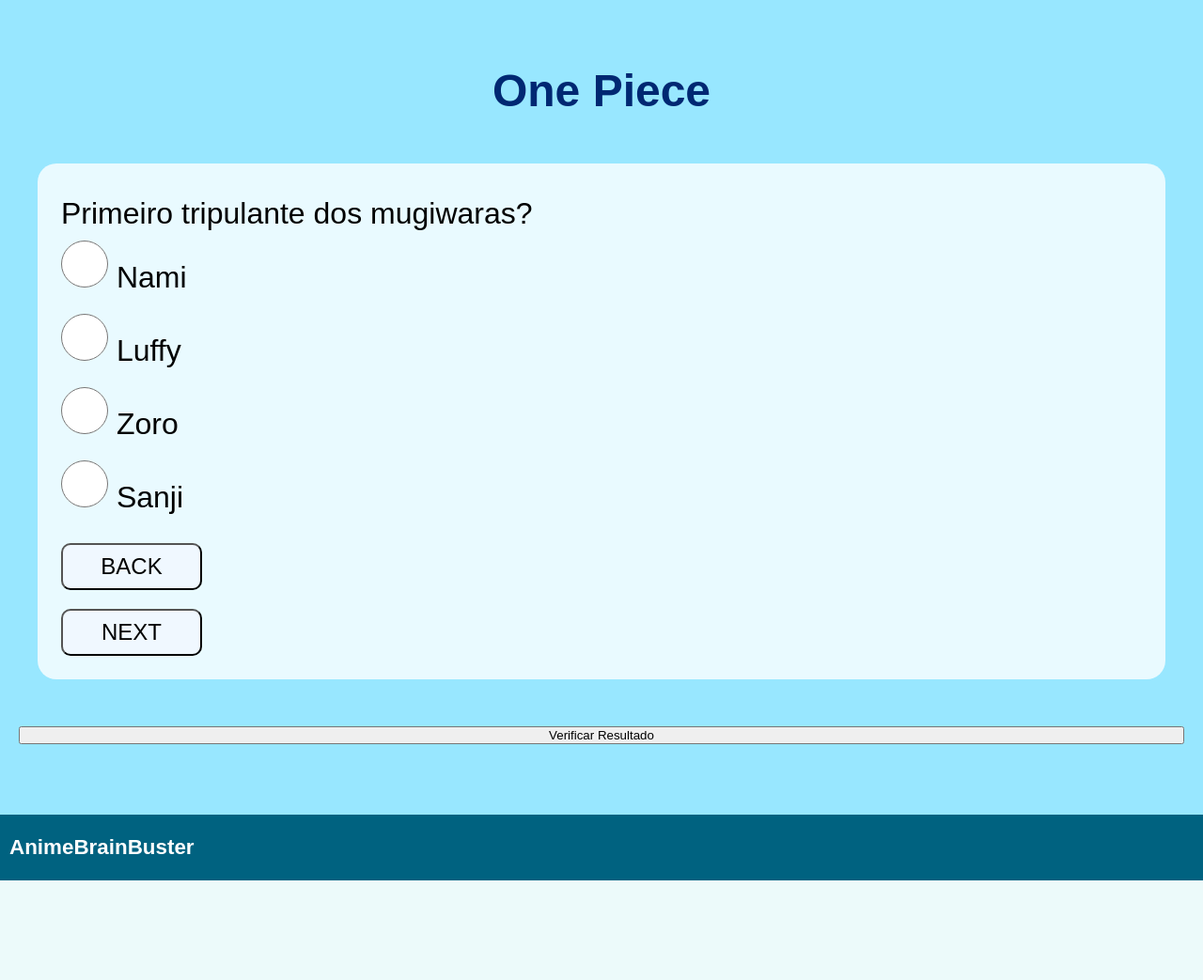
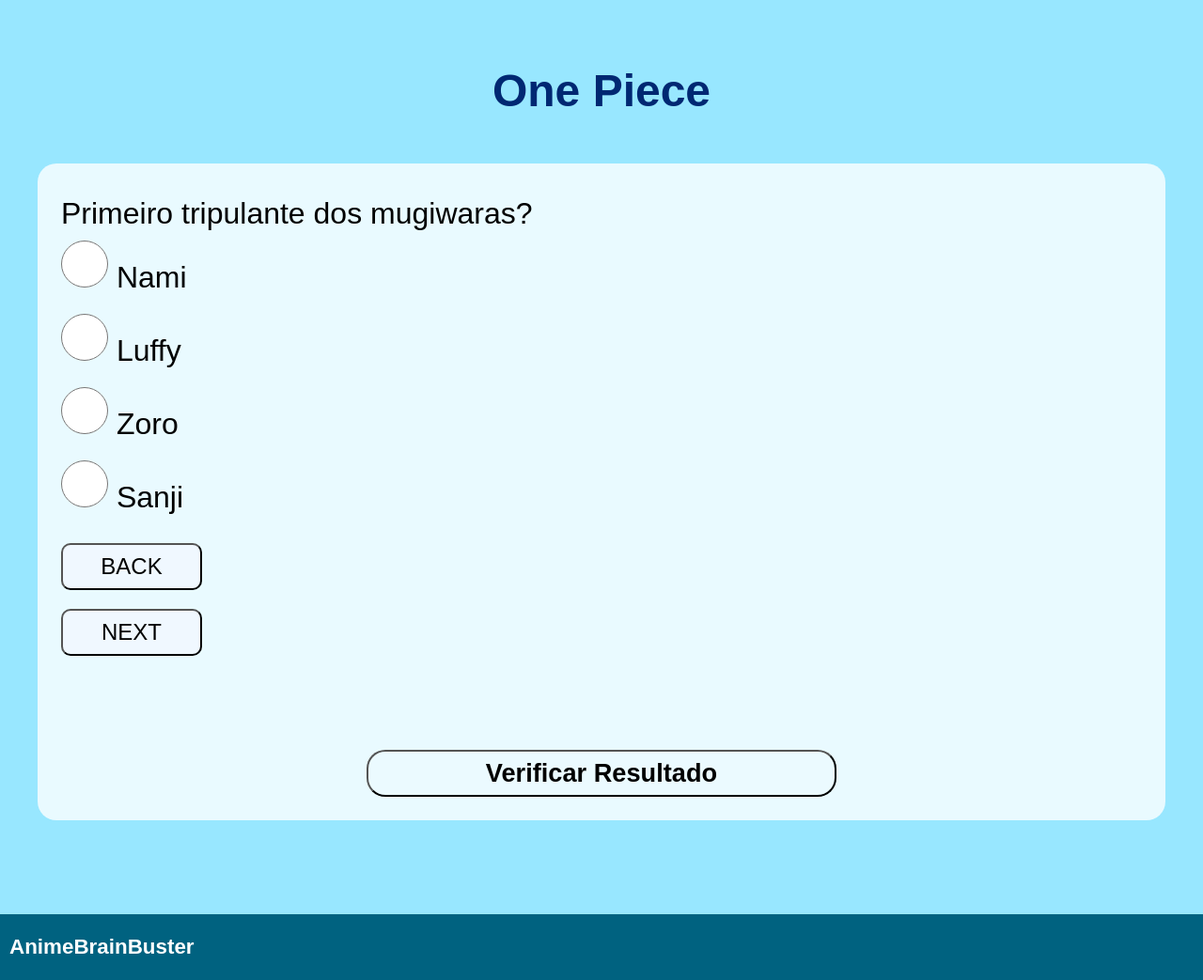
Before and after one commit to DiogoMelloDM7/AnimeBrainBuster, a Django app: page /quizindividual/1 in a window 1280 px wide. Shown: the part 111-1154 px from the top of the page at 94% size. Before the commit the page ends 1048 px from the top, so only its background shows below. Run offline with Django 4.2, Linux system fonts and the light colour scheme; a user stored in the database is signed in; data comes from the database, SQL or seed files in the repository.

Commit message:
Add funcionalidades

```diff
--- a/animes/templates/quiz-individual.html
+++ b/animes/templates/quiz-individual.html
@@ -14,16 +14,21 @@ Quiz {{ quiz }}
         {% for pergunta in object_list %}
         <div class="question-quiz none" style="{% if forloop.counter == 1 %}display:flex; {% endif %}" id="question-quiz-{{ forloop.counter }}">
             <label class="question-quiz-ask">{{ pergunta.pergunta }}</label>
-            <label class="label-input-quiz"><input type='radio' name='resposta-questao-{{ forloop.counter }}' value="A" class='question-quiz-answer required'> {{ pergunta.respostaA }}</label>
-            <label class="label-input-quiz"><input type='radio' name='resposta-questao-{{ forloop.counter }}' value="B" class='question-quiz-answer required'> {{ pergunta.respostaB }}</label>
-            <label class="label-input-quiz"><input type='radio' name='resposta-questao-{{ forloop.counter }}' value="C" class='question-quiz-answer required'> {{ pergunta.respostaC }}</label>
-            <label class="label-input-quiz"><input type='radio' name='resposta-questao-{{ forloop.counter }}' value="D" class='question-quiz-answer required'> {{ pergunta.respostaD }}</label>
+            <label class="label-input-quiz"><input type='radio' name='resposta-questao-{{ forloop.counter }}' value="A" class='question-quiz-answer' required> {{ pergunta.respostaA }}</label>
+            <label class="label-input-quiz"><input type='radio' name='resposta-questao-{{ forloop.counter }}' value="B" class='question-quiz-answer' required> {{ pergunta.respostaB }}</label>
+            <label class="label-input-quiz"><input type='radio' name='resposta-questao-{{ forloop.counter }}' value="C" class='question-quiz-answer' required> {{ pergunta.respostaC }}</label>
+            <label class="label-input-quiz"><input type='radio' name='resposta-questao-{{ forloop.counter }}' value="D" class='question-quiz-answer' required> {{ pergunta.respostaD }}</label>
             <button class="next-button" onclick="showBackQuestionQuiz({{ forloop.counter }})" type="button">BACK</button>
             <button class="next-button" onclick="showNextQuestionQuiz({{ forloop.counter|add:1 }})" type="button">NEXT</button>
+
+            {% if forloop.last %}
+                <input type="hidden" name="quant_perguntas" value="{{forloop.counter}}">
+                <button type='submit' class="button-finish">Verificar Resultado</button>
+            {% endif %}
         </div>
 
         {% endfor %}
-        <button type='submit'>Verificar Resultado</button>
+
         </form>
     </div>
 </div>
--- a/animes/views.py
+++ b/animes/views.py
@@ -96,16 +96,30 @@ class PesquisarQuiz(LoginRequiredMixin, ListView):
 class QuizIndividual(LoginRequiredMixin, ListView):
     template_name = "quiz-individual.html"
     model = Pergunta
+    context_object_name = 'object_list'
+
+    def get_queryset(self):
+        ID_quiz_url = self.kwargs.get('pk')
+        perguntas = Pergunta.objects.filter(quiz__pk=ID_quiz_url)
+        return perguntas
 
     def get_context_data(self, **kwargs):
         context = super().get_context_data(**kwargs)
         ID_quiz_url = self.kwargs.get('pk')
         nome_quiz = get_object_or_404(Quiz, pk=ID_quiz_url)
-        perguntas = Pergunta.objects.filter(quiz__pk = ID_quiz_url)
-        context['object_list'] = perguntas
         context['quiz'] = nome_quiz.nome
         return context
 
+    def post(self, request, *args, **kwargs):
+        quant_perguntas = int(request.POST.get('quant_perguntas', 0)) + 1
+        respostas = []
+        for indice in range(quant_perguntas):
+            resposta = request.POST.get(f'resposta-questao-{indice}')
+            if resposta is not None:
+                respostas.append(resposta)
+            print(respostas)
+
+        return redirect('animes:home')
 
 
 def login(request):
--- a/static/css/style.css
+++ b/static/css/style.css
@@ -368,6 +368,26 @@
     display: none;
 }
 
+.button-finish{
+    width: 500px;
+    height: 50px;
+    border-radius: 20px;
+    background-color: rgba(240, 248, 255, 0.164);
+    margin-top: 100px;
+    display: flex;
+    justify-content: center;
+    align-items: center;
+    margin-left: auto; margin-right: auto;
+    cursor: pointer;
+    font-size: 1.7em;
+    font-weight: 600;
+}
+
+.button-finish:hover{
+    background-color: rgba(142, 148, 153, 0.74);
+    transition: 0.4s;
+}
+
 @media screen and (max-height: 650px){
     .content{
         min-height: 453px;
```
